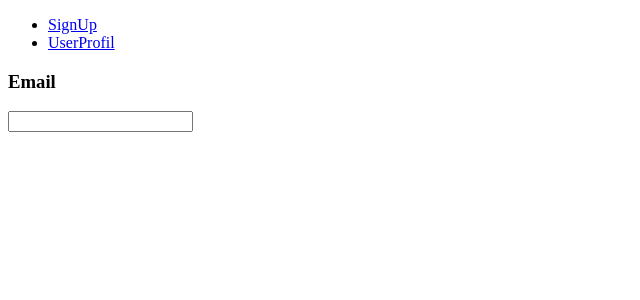
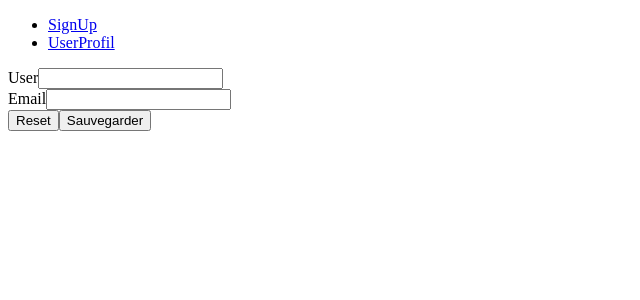
Before and after one commit to Richartrex/Angular_Project, an Angular app: page /sign-up in a window 1280 px wide. Shown: the top 300 px of the page, without its empty margins (0-640 px from the left). Built offline with nearby package versions, Linux system fonts and the light colour scheme.

Commit message:
Quest number 6

```diff
--- a/src/app/app.module.ts
+++ b/src/app/app.module.ts
@@ -2,6 +2,7 @@
 import { NgModule } from '@angular/core';
 import { RouterModule} from '@angular/router';
 
+import { ReactiveFormsModule } from '@angular/forms';
 import { FormsModule } from '@angular/forms';
 
 import { AppComponent } from './app.component';
@@ -22,11 +23,12 @@
     HighlightDirective,
     DisplayGuestsDirective,
     MoviesfilmsDirective,
-    MenuComponent
+    MenuComponent,
   ],
   imports: [
     BrowserModule,
     FormsModule,
+    ReactiveFormsModule,
     RouterModule.forRoot(ROUTES)
   ],
   providers: [],
--- /dev/null
+++ b/src/app/order.ts
@@ -0,0 +1,4 @@
+export class Order {
+    user: string;
+    contact: string;
+}
--- a/src/app/sign-up/sign-up.component.html
+++ b/src/app/sign-up/sign-up.component.html
@@ -1,2 +1,30 @@
-<h3>Email</h3>
-<input type="email" id="email"/>
+<form (ngSubmit)="myForm.valid && onSubmit()" #myForm="ngForm">
+    <div *ngIf="test">
+        Form submitted ? {{myForm.submitted}}
+        Form valid ? {{myForm.valid}}
+        Form invalid ? {{myForm.valid}}
+    </div>
+    <div>
+        <label for="user-order">User</label>
+        <input name="user-order" type="text" [(ngModel)]="model.user" #user="ngModel" required minlength="4" maxlength="25">
+    </div>
+    <div>
+        <div *ngIf="user.errors && myForm.submitted">
+            <span *ngIf="user.errors.required">Le champs est requis</span>
+            <span *ngIf="user.errors.minlength">Le champ user ne doit pas avoir moins de 4 caractères</span>
+            <span *ngIf="user.errors.maxlength">Le champ user ne doit pas depasser 25 caractères</span>
+        </div>
+    </div>
+    <div>
+        <label for="contact-order">Email</label>
+        <input name="contact-order" type="email" [(ngModel)]="model.contact" #contact="ngModel" required email>
+    </div>
+    <div>
+        <div *ngIf="contact.errors && myForm.submitted">
+            <span *ngIf="contact.errors.required">Le champ est requis</span>
+            <span *ngIf="contact.errors.email">Le champ email est invalide</span>
+        </div>
+    </div>
+    <button type="reset">Reset</button>
+    <button type="submit">Sauvegarder</button>
+</form>
--- a/src/app/sign-up/sign-up.component.ts
+++ b/src/app/sign-up/sign-up.component.ts
@@ -1,4 +1,5 @@
-import { Component, OnInit } from '@angular/core';
+import { Component, OnInit} from '@angular/core';
+import { Order } from '../order';
 
 @Component({
   selector: 'app-sign-up',
@@ -7,9 +8,15 @@
 })
 export class SignUpComponent implements OnInit {
 
+  model: Order = new Order();
+  test:boolean=false;
+
   constructor() { }
+
+  onSubmit() {
+    console.log(this.model);
+  }
 
   ngOnInit() {
   }
-
 }
```
Also changed, not shown: src/app/sign-up/sign-up.component.css (+7 -0 lines), 1 other file (tests, documents, lock files or other folders).
